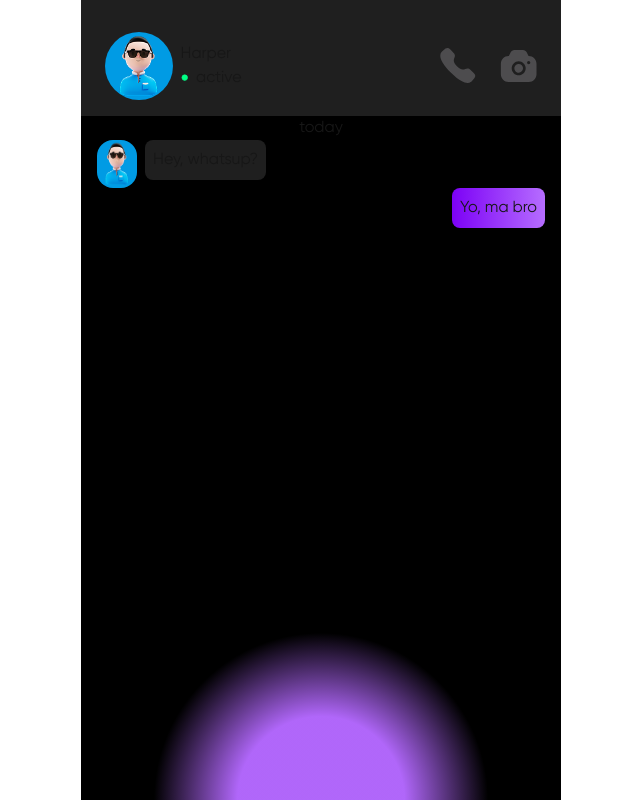
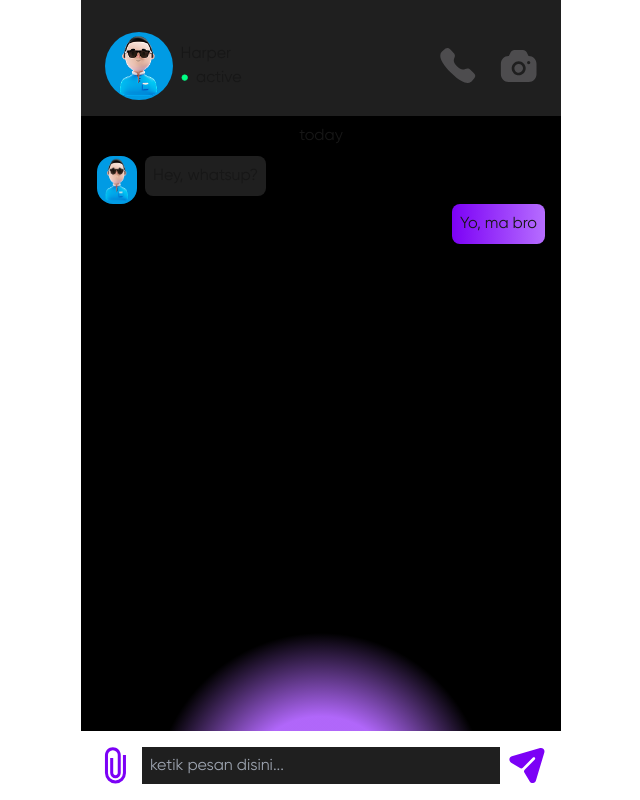
Before and after one commit to kinoi1/chat-app, a Next.js app: page /chat in a window 1280 px wide. Shown: the whole page, without its empty margins (319-959 px from the left). Built offline with nearby package versions, Linux system fonts and the light colour scheme.

Commit message:
adding backend connection

```diff
--- a/src/pages/chat/index.tsx
+++ b/src/pages/chat/index.tsx
@@ -26,7 +26,7 @@ return (
                 </div>
             </div>
         </div>
-        <div className="calendar-section">
+        <div className="calendar-section my-2">
             <span className="">today</span>
         </div>
         <div className="chat-main">
@@ -44,6 +44,18 @@ return (
                 </div>
             </div>
         </div>
+        <div className="root typing-container flex justify-between fixed bottom-0">
+            <div>
+                <button className="icon-attachment" type="button">
+
+                </button>
+
+            </div>
+            <div className="bg-semi-black flex flex-auto px-2 mx-2">
+                <input type="text" className="btn bg-semi-black" placeholder="ketik pesan disini..." />
+            </div>
+            <div className="icon-send"></div>
+        </div>
     </div>
 )
 }
--- a/src/pages/index.tsx
+++ b/src/pages/index.tsx
@@ -4,6 +4,8 @@ import "swiper/css";
 import "swiper/css/bundle"; // ✅ Tambahkan ini
 import Image from "next/image";
 import Link from "next/link";
+import { useEffect, useState } from "react";
+import { fetchMessage } from "../../utils/api";
 
 type dataChat = {
   id: number;
@@ -12,6 +14,7 @@ type dataChat = {
 };
 
 export default function Home() {
+
   const personWidth = 107;
   const personHeight = 107;
   const personChatWidth = 50;
@@ -24,6 +27,13 @@ export default function Home() {
     { id: 4, name: "kim", unread: 4 },
     { id: 5, name: "ben", unread: 0 },
   ];
+
+  const [message, setMessage] = useState("");
+
+  useEffect(() => {
+    fetchMessage().then((data:{message:string}) => setMessage(data.message));
+  }, []);
+  console.log(message);
   return (
     <>
     <div className="main-container bg-[radial-gradient(circle_at_bottom,_rgba(124,1,246,0.6)_10%,_rgba(0,0,0,1)_20%)]">
--- a/src/styles/main.css
+++ b/src/styles/main.css
@@ -134,6 +134,26 @@ body {
     background-size: contain;
     background-repeat: no-repeat;
 }
+.icon-attachment{
+  background-color: #7C01F6;
+    display: block;
+    width: 37px;
+    height: 37px;
+    mask: url('/icons/Attachment.svg') no-repeat center / contain;
+    -webkit-mask: url('/icons/Attachment.svg') no-repeat center / contain;
+    background-size: contain;
+    background-repeat: no-repeat;
+}
+.icon-send{
+  background-color: #7C01F6;
+    display: block;
+    width: 37px;
+    height: 37px;
+    mask: url('/icons/Send.svg') no-repeat center / contain;
+    -webkit-mask: url('/icons/Send.svg') no-repeat center / contain;
+    background-size: contain;
+    background-repeat: no-repeat;
+}
 .icon-ellips.m-0{
   margin-left: 0;
 }
@@ -259,4 +279,8 @@ body {
 .chat-main{
   padding: 0rem 1rem;
 }
+.typing-container{
+  background-color: var(--background);
+  padding: 1rem;
+}
 /* end chat section */
--- /dev/null
+++ b/utils/api.ts
@@ -0,0 +1,4 @@
+export const fetchMessage = async () => {
+    const res = await fetch("http://localhost:4000/api/message");
+    return res.json();
+  };
```
Also changed, not shown: public/icons/Attachment.svg (added), public/icons/Send.svg (added).
